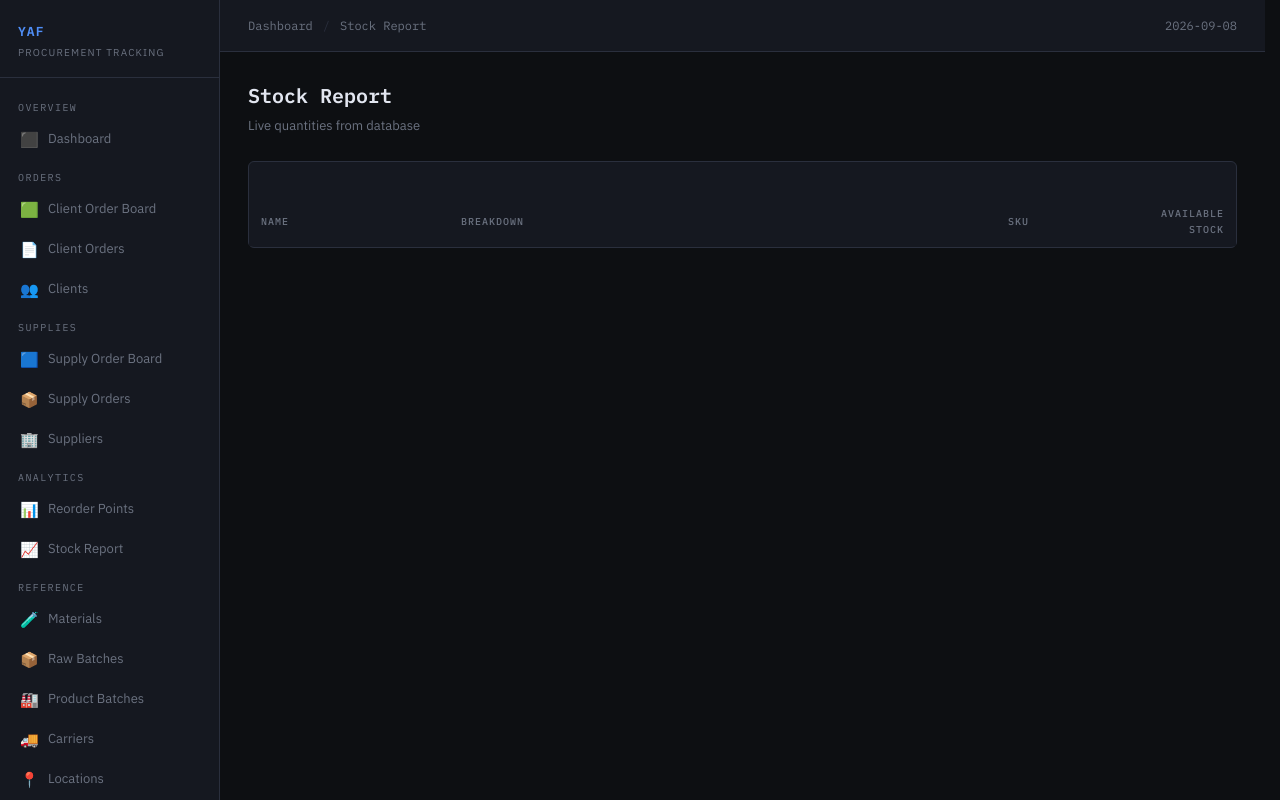
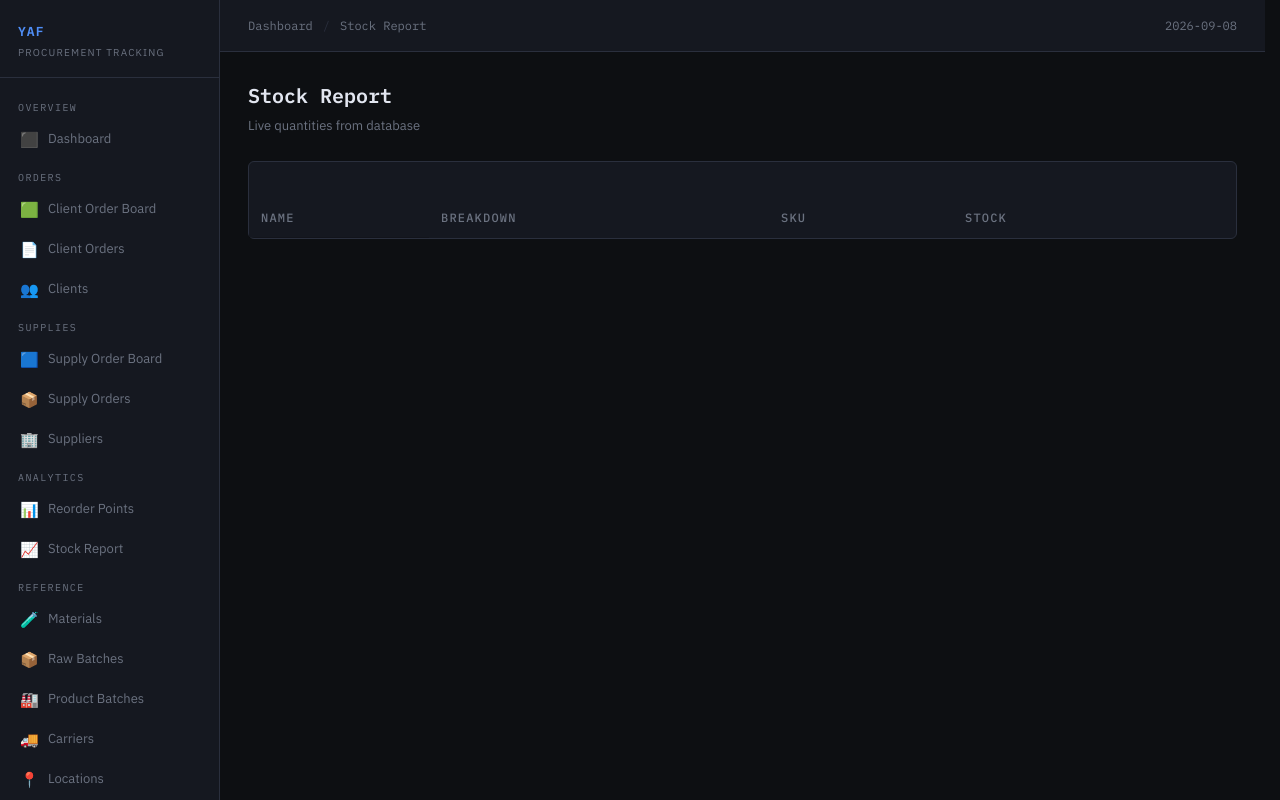
Before and after one commit to akprodromou/production_tracker, a Django app: template templates/stock_report/report.html in a window 1280 px wide. Run offline with Django 5.2, Linux system fonts and the light colour scheme; the template is opened without the code that fills it: most values are stand-ins (such as "Sample title", 1, 10 or a date in 2020).

Commit message:
fix: stock report table layout, sticky header, color accents, breakdown width

```diff
--- a/templates/stock_report/report.html
+++ b/templates/stock_report/report.html
@@ -4,26 +4,32 @@
 
 {% block extra_head %}
 <style>
-  .report-table { width:100%; border-collapse:collapse; font-size:13px; }
-  .report-table th {
-    font-family:var(--mono); font-size:10px; text-transform:uppercase;
-    color:var(--muted); padding:8px 12px; text-align:left;
-    border-bottom:2px solid var(--border); position:sticky; top:52px;
-    background:var(--surface); z-index:10;
+  .report-wrap { overflow-x: auto; }
+  .report-table { border-collapse: collapse; font-size: 13px; table-layout: fixed; width: auto; min-width: 700px; }
+  .report-table thead tr th {
+    font-family: var(--mono); font-size: 12px; text-transform: uppercase;
+    color: var(--muted); padding: 10px 12px; text-align: left;
+    border-bottom: 2px solid var(--border);
+    position: sticky; top: 52px; background: var(--surface); z-index: 10;
   }
-  .report-table th.num { text-align:right; }
-  .report-table td { padding:7px 12px; border-bottom:1px solid var(--border); vertical-align:middle; }
-  .report-table td.num { text-align:right; font-family:var(--mono); }
-  .name-cell {
-    font-weight:600; font-size:13px; white-space:nowrap;
-    padding:10px 12px; border-bottom:1px solid var(--border);
-  }
-  .breakdown-raw { color:var(--muted); font-size:12px; }
-  .breakdown-fin { font-size:12px; }
-  .stock-pos { color:#28c864; font-weight:600; }
-  .stock-neg { color:#ff5050; font-weight:600; }
-  .stock-zero { color:var(--muted); }
-  .stock-na { color:var(--muted); font-size:11px; }
+  .report-table th.num, .report-table td.num { text-align: right; }
+  .report-table td { padding: 7px 12px; border-bottom: 1px solid var(--border); vertical-align: middle; }
+  .col-name      { width: 180px; }
+  .col-breakdown { width: 340px; }
+  .col-sku       { width: 130px; }
+  .col-stock     { width: 120px; }
+  /* Name group cell */
+  .name-cell { font-weight: 600; font-size: 13px; padding: 10px 12px; }
+  /* Raw/packaging rows — muted italic */
+  .breakdown-raw { color: var(--muted); font-size: 12px; font-style: italic; }
+  .breakdown-fin { font-size: 12px; }
+  /* Stock colors */
+  .stock-pos  { color: #28c864; font-weight: 600; }
+  .stock-neg  { color: #ff5050; font-weight: 600; }
+  .stock-zero { color: var(--muted); }
+  .stock-na   { color: var(--muted); font-size: 11px; }
+  /* Name color accent as left border stripe */
+  .name-stripe { border-left: 4px solid var(--border); padding-left: 10px; }
 </style>
 {% endblock %}
 
@@ -33,28 +39,36 @@
 </div>
 
 <div class="card">
-  <div class="table-wrap">
+  <div class="report-wrap">
     <table class="report-table">
+      <colgroup>
+        <col class="col-name">
+        <col class="col-breakdown">
+        <col class="col-sku">
+        <col class="col-stock">
+      </colgroup>
       <thead>
         <tr>
-          <th style="width:200px">Name</th>
-          <th>Breakdown</th>
-          <th style="width:120px">SKU</th>
-          <th class="num" style="width:120px">Available Stock</th>
+          <th class="col-name">Name</th>
+          <th class="col-breakdown">Breakdown</th>
+          <th class="col-sku">SKU</th>
+          <th class="col-stock num">Stock</th>
         </tr>
       </thead>
       <tbody>
         {% for row in rows %}
         <tr>
-          {# Name cell — only shown on first row of each group #}
+          {# Name cell #}
           {% if row.name %}
           <td class="name-cell"
             {% if row.name_color %}
-            style="background:#{{ row.name_color|slice:'2:' }}22;border-left:3px solid #{{ row.name_color|slice:'2:' }};"
+            style="border-left:4px solid #{{ row.name_color|slice:'2:' }};padding-left:10px;background:rgba(0,0,0,0.15)"
+            {% else %}
+            style="border-left:4px solid var(--border);padding-left:10px"
             {% endif %}
           >{{ row.name }}</td>
           {% else %}
-          <td style="border-bottom:1px solid var(--border)"></td>
+          <td style="border-left:4px solid transparent"></td>
           {% endif %}
 
           {# Breakdown cell #}
@@ -73,7 +87,7 @@
           <td class="num">
             {% if row.sku %}
               {% if row.stock is None %}
-                <span class="stock-na">no data</span>
+                <span class="stock-na">—</span>
               {% elif row.stock > 0 %}
                 <span class="stock-pos">{{ row.stock }}</span>
               {% elif row.stock < 0 %}
```
